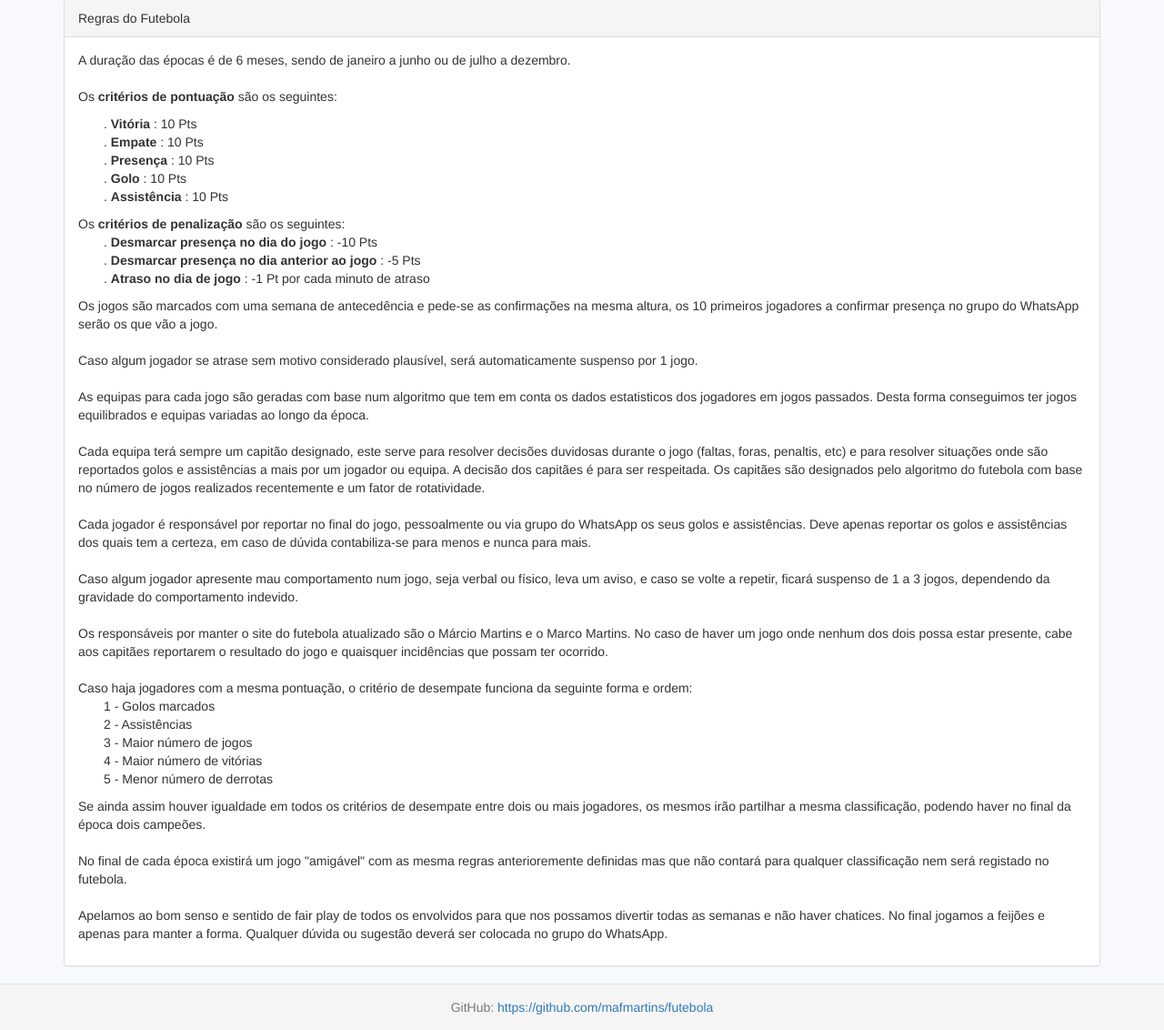
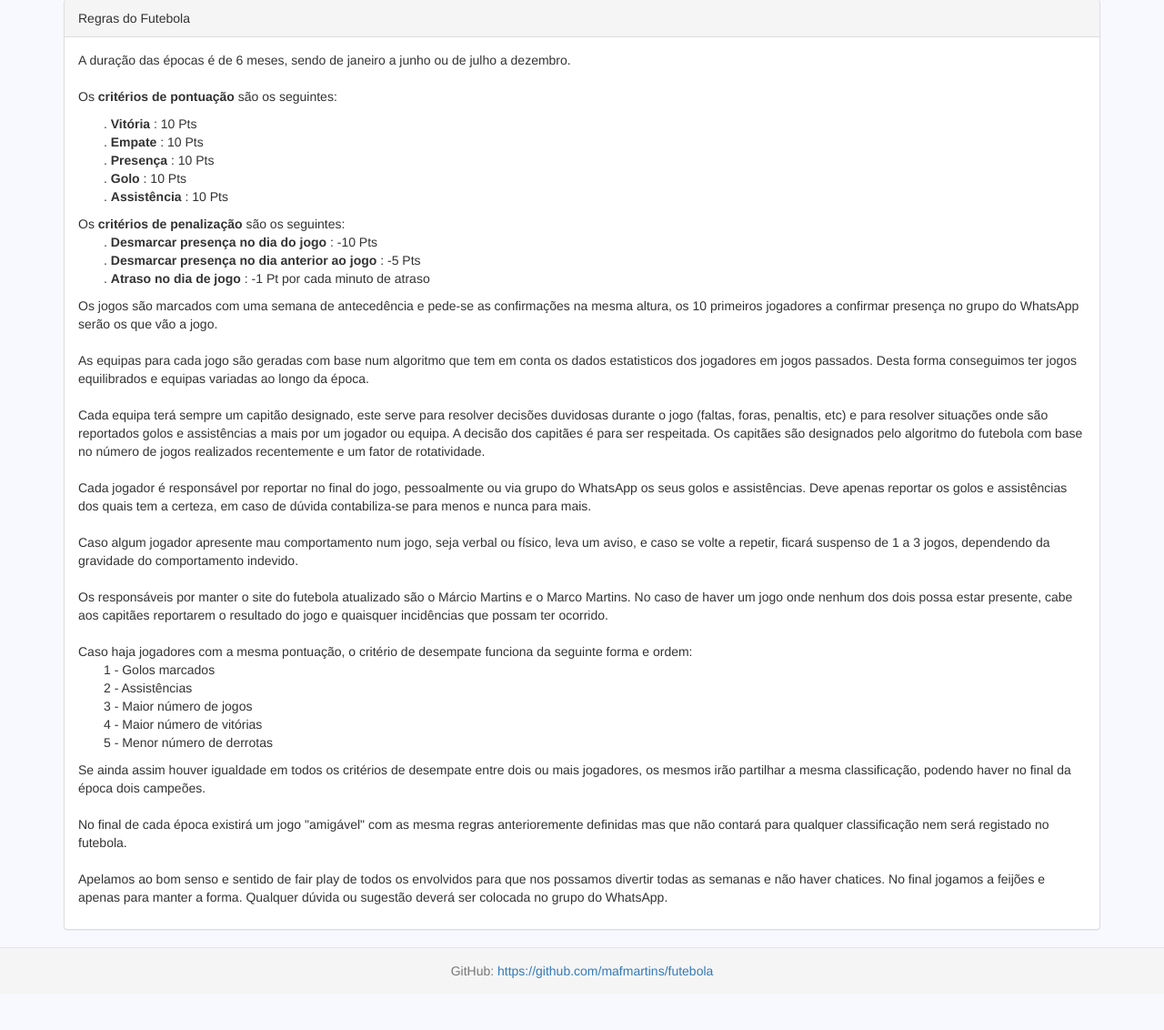
Before and after one commit to mafmartins/futebola, a Django app: template templates/futebola/regras.html in a window 1280 px wide. Shown: the part 73-1205 px from the top of the page at 91% size. After the commit the page ends 1148 px from the top, so only its background shows below. Run offline with Django 3.2, Linux system fonts and the light colour scheme; the template is opened without the code that fills it: most values are stand-ins (such as "Sample title", 1, 10 or a date in 2020); some libraries are stand-ins or nearby versions.

Commit message:
Alterar regras retirando penalizações obsoletas

```diff
--- a/templates/futebola/regras.html
+++ b/templates/futebola/regras.html
@@ -27,7 +27,6 @@
 
 			Os jogos são marcados com uma semana de antecedência e pede-se as confirmações na mesma altura, os 10 primeiros jogadores a confirmar presença no grupo do WhatsApp serão os que vão a jogo. <br><br>
 
-            Caso algum jogador se atrase sem motivo considerado plausível, será automaticamente suspenso por 1 jogo. <br><br>
 			As equipas para cada jogo são geradas com base num algoritmo que tem em conta os dados estatisticos dos jogadores em jogos passados. Desta forma conseguimos ter jogos equilibrados e equipas variadas ao longo da época.<br><br>
 
 			Cada equipa terá sempre um capitão designado, este serve para resolver decisões duvidosas durante o jogo (faltas, foras, penaltis, etc) e para resolver situações onde são reportados golos e assistências a mais por um jogador ou equipa. A decisão dos capitães é para ser respeitada. Os capitães são designados pelo algoritmo do futebola com base no número de jogos realizados recentemente e um fator de rotatividade.<br><br>
```
